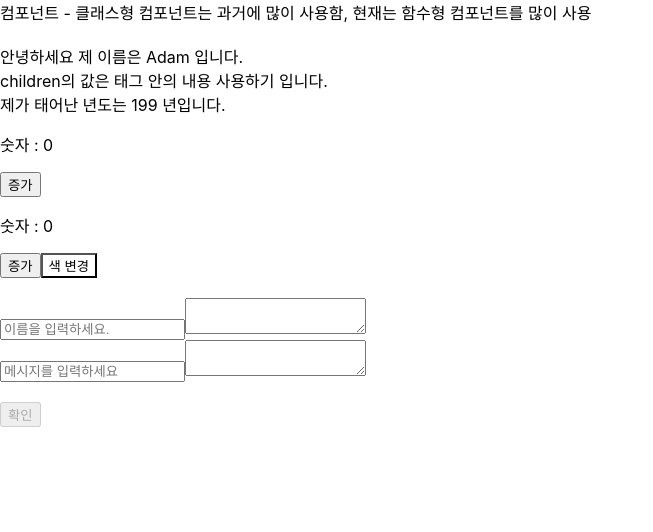
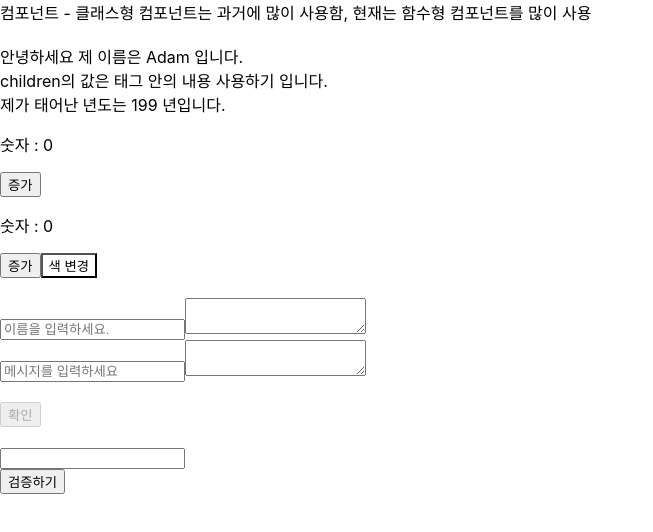
Before and after one commit to hb9397/ReactPrac, a React (Create React App) app in the folder react_prac1/: page / in a window 1280 px wide. Shown: the top 532 px of the page, without its empty margins (0-653 px from the left). Built offline with nearby package versions, Linux system fonts and the light colour scheme.

Commit message:
React (클래스형_Ref) 20221205-7

```diff
--- a/react_prac1/src/App.js
+++ b/react_prac1/src/App.js
@@ -4,6 +4,7 @@ import STATE from './component/StateClassType'
 import USESTATE from './component/StateFuncType'
 //import EventPracClass from './component/EventPracClass'
 import EventPracFunc from './component/EventPracFunc'
+import ValidationSample from './component/ValidationSample'
 
 
 const App = () => {
@@ -16,7 +17,8 @@ const App = () => {
       <USESTATE /><br/>
       {/* 클래스형 컴포넌트 이벤트 처리 */}
       {/* <EventPracClass/> */}
-      <EventPracFunc/>
+      <EventPracFunc/><br/>
+      <ValidationSample/>
 
     </>
   )
--- a/react_prac1/src/component/EventPracFunc.jsx
+++ b/react_prac1/src/component/EventPracFunc.jsx
@@ -38,7 +38,9 @@ const EventPracFunc = () => {
 
     // Enter KeyPress 이벤트
     const onKeyPressEnter = (e) => {
-        onClickBtn();
+        if(e.key === 'Enter'){
+            onClickBtn();
+        }
     }
 
   return (
@@ -48,7 +50,7 @@ const EventPracFunc = () => {
 
         <input type = 'text' name = 'message' placeholder='메시지를 입력하세요' value={form.message} onChange={onChangeInput} onKeyPress={onKeyPressEnter}/>
         <textarea value={form.message}></textarea><br/><br/>
-        <button disabled={btnAble} onClick={onClickBtn}>확인</button>
+        <button disabled={btnAble} onClick={onClickBtn}>확인</button><br/>
     </>
   );
 }
--- /dev/null
+++ b/react_prac1/src/component/ValidationSample.jsx
@@ -0,0 +1,51 @@
+import React, {Component} from "react";
+import '../css/ValidationSample.css'
+
+class ValidationSample extends Component {
+    // Ref(다른 DOM 객체를 참조할 수 있는 속성) 생성
+    // ipnut = React.createRef();
+
+
+    // 클래스 안의 멤버 변수나 함수 안의 지역 변수와 유사하다.
+    // 차이점으로는 state는 바로 적용된다.
+    state = {
+        password: '',
+        clicked: false,
+        vaildated: false
+    };
+
+    // 버튼 눌렀을 때
+    onClickBtn  = (e) => {
+        this.setState({
+            clicked: true,
+            validated: this.state.password === '0000'
+        })
+
+        // input이 참조하는 객체에 focus를 설정
+        // createRef 함수로 만든 경우 focus()
+        // this.input.current.focus();
+
+        this.input.focus();
+    }
+
+    // input의 입력값을 변경했을 때 처리
+    // 자신의 name과 동일한 state를 입력한 값으로 변경한다.
+    onChangeInput = (e) => {
+        this.setState({
+            [e.target.name]: e.target.value
+        })
+    }
+
+    render(){
+        return(
+            <div>
+                <input type = 'password' value={this.state.password} name = 'password'
+                className = {this.state.clicked ? this.state.vaildated ? 'success' : 'failure' : ''}
+                onChange={this.onChangeInput} ref={ref => {this.input = ref}}/><br/>
+                <button onClick={this.onClickBtn}>검증하기</button>
+            </div>
+        )
+    }
+}
+
+export default ValidationSample
--- /dev/null
+++ b/react_prac1/src/css/ValidationSample.css
@@ -0,0 +1,7 @@
+.success{
+    background-color: lightgreen;
+}
+
+.failure{
+    background-color: lightcoral;
+}
```
Also changed, not shown: 1 other file (tests, documents, lock files or other folders).
